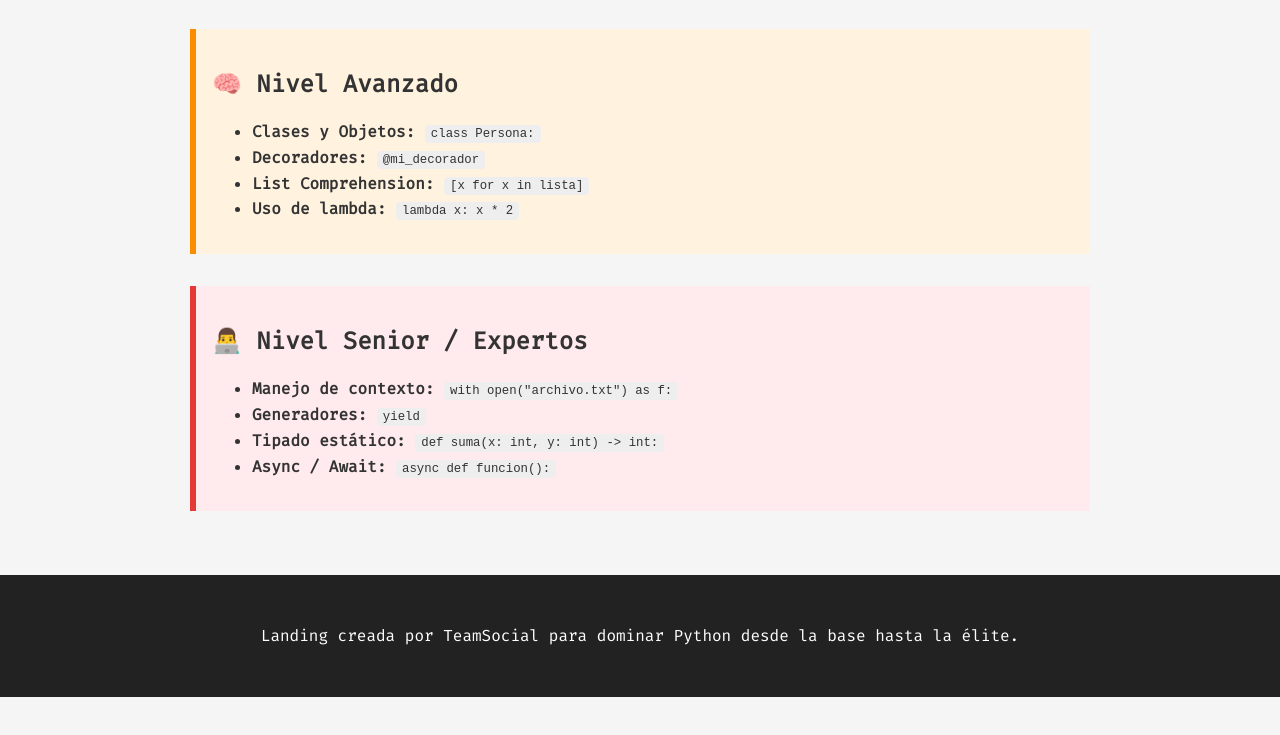
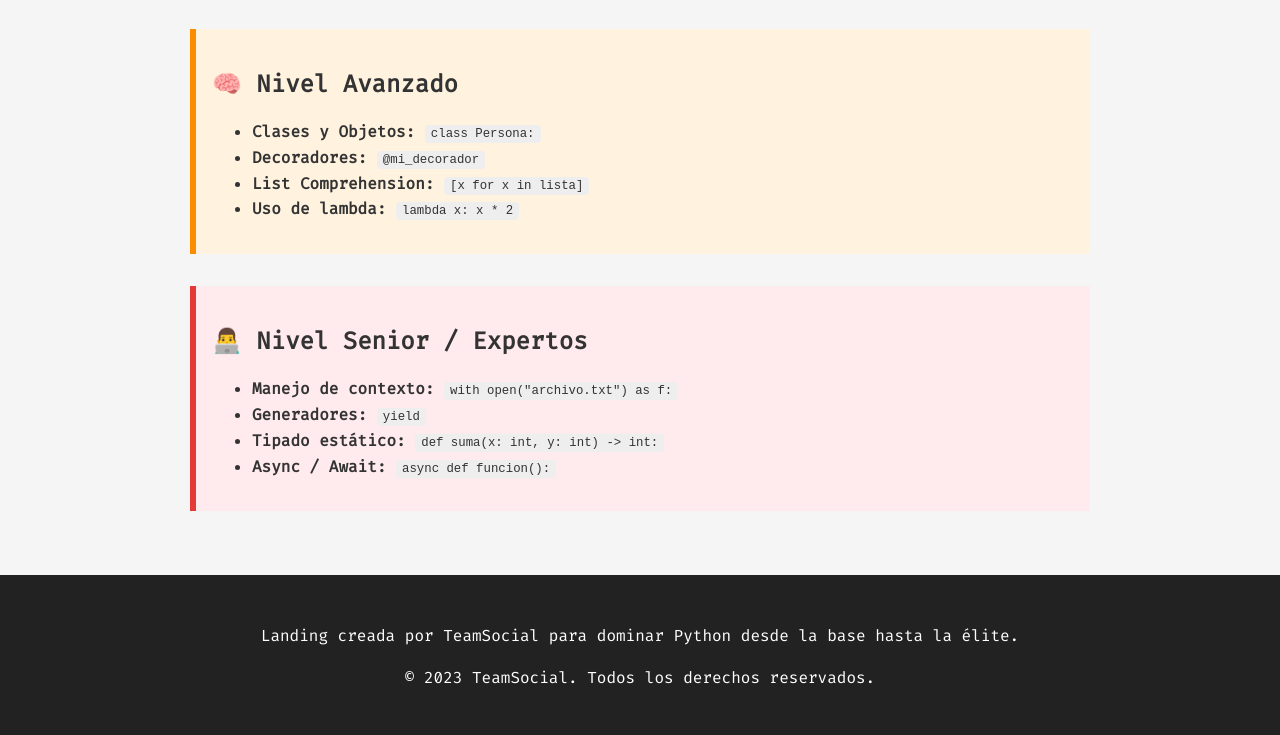
Before and after one commit to KevDeveloperfront/my_website, a plain HTML site: page index.html in a window 1280 px wide. Shown: the part 712-1447 px from the top of the page. Before the commit the page ends 1409 px from the top, so only its background shows below. Drawn offline with Linux system fonts and the light colour scheme.

Commit message:
feat: Cambio en footer

```diff
--- a/index.html
+++ b/index.html
@@ -66,6 +66,7 @@
 
     <footer>
         <p>Landing creada por TeamSocial para dominar Python desde la base hasta la élite.</p>
+        <p>© 2023 TeamSocial. Todos los derechos reservados.</p>
     </footer>
 
     <script src="js/main.js"></script>
```
